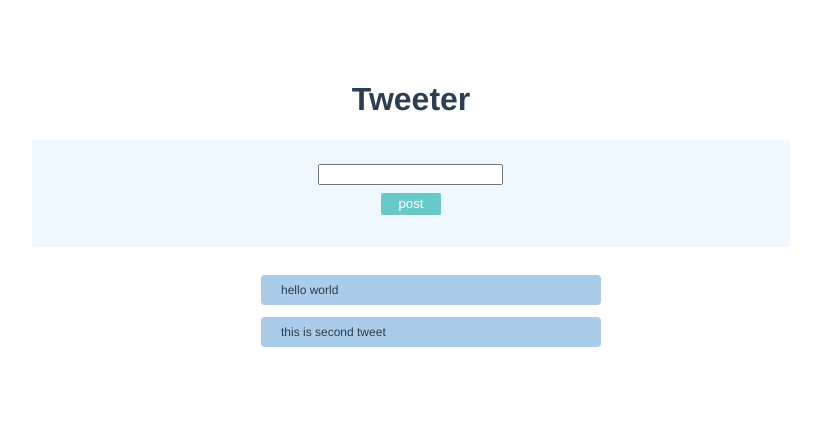
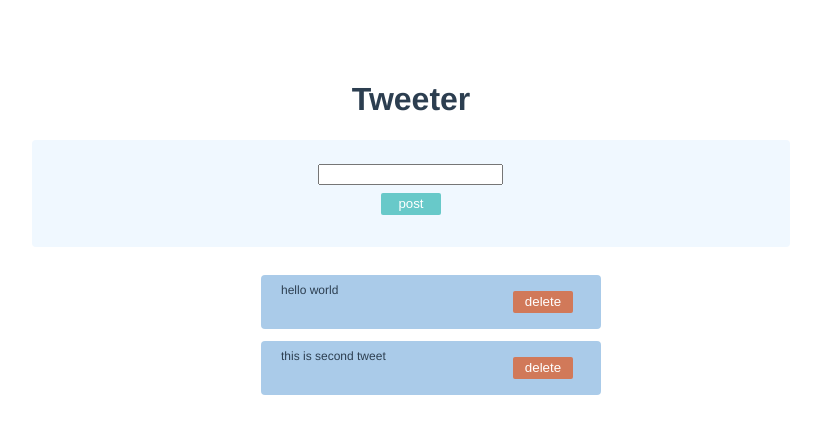
Before and after one commit to hosokawa-y/vue-sample, a Vue app: page / in a window 1280 px wide. Shown: the top 434 px of the page, without its empty margins (229-1050 px from the left). Built offline with nearby package versions, Linux system fonts and the light colour scheme.

Commit message:
動的なリスト（要素の削除）

```diff
--- a/src/components/Tweet.vue
+++ b/src/components/Tweet.vue
@@ -1,13 +1,20 @@
 <script setup lang="ts">
 import { ref } from 'vue'
+
 const tweets = ref([{ id: 0, description: 'hello world' }, { id: 1, description: 'this is second tweet' }])
+
 const inputtingDescription = ref<string>('')
 const postTweet = () => {
     const tweet = {id: Math.random(), description: inputtingDescription.value}
     tweets.value.push(tweet)
     inputtingDescription.value = ''
-    console.log('inputtingDescription:' + inputtingDescription.value)
 }
+
+const deleteTweet = (id: number) => {
+    // 引数で受け取ったidに一致しないtweets.idをもつ要素をフィルターすることで、配列から該当idの要素を削除しているのと同じ動きになる
+    tweets.value = tweets.value.filter(t => t.id !== id)
+}
+
 </script>
 
 <template>
@@ -21,6 +28,7 @@
             <ul>
                 <li v-for="tweet in tweets" :key="tweet.id" class="tweet-list">
                     <span>{{ tweet.description }}</span>
+                    <button class="delete-button" @click="deleteTweet(tweet.id)">delete</button>
                 </li>
             </ul>
         </div>
@@ -56,8 +64,7 @@
     padding: 8px 20px;
     width: 300px;
 }
-
-button {
+.save-button {
     background-color: #68c9c9;
     color: #fff;
     border-radius: 2px;
@@ -67,7 +74,20 @@
     margin: 8px;
 }
 
-button:hover {
+.save-button:hover {
     background-color: #37bdbd;
 }
+.delete-button {
+    background-color: #d17959;
+    color: #fff;
+    border-radius: 2px;
+    border: none;
+    width: 60px;
+    height: 22px;
+    margin: 8px;
+}
+
+.delete-button:hover {
+    background-color: #e45b29;
+}
 </style>
```
